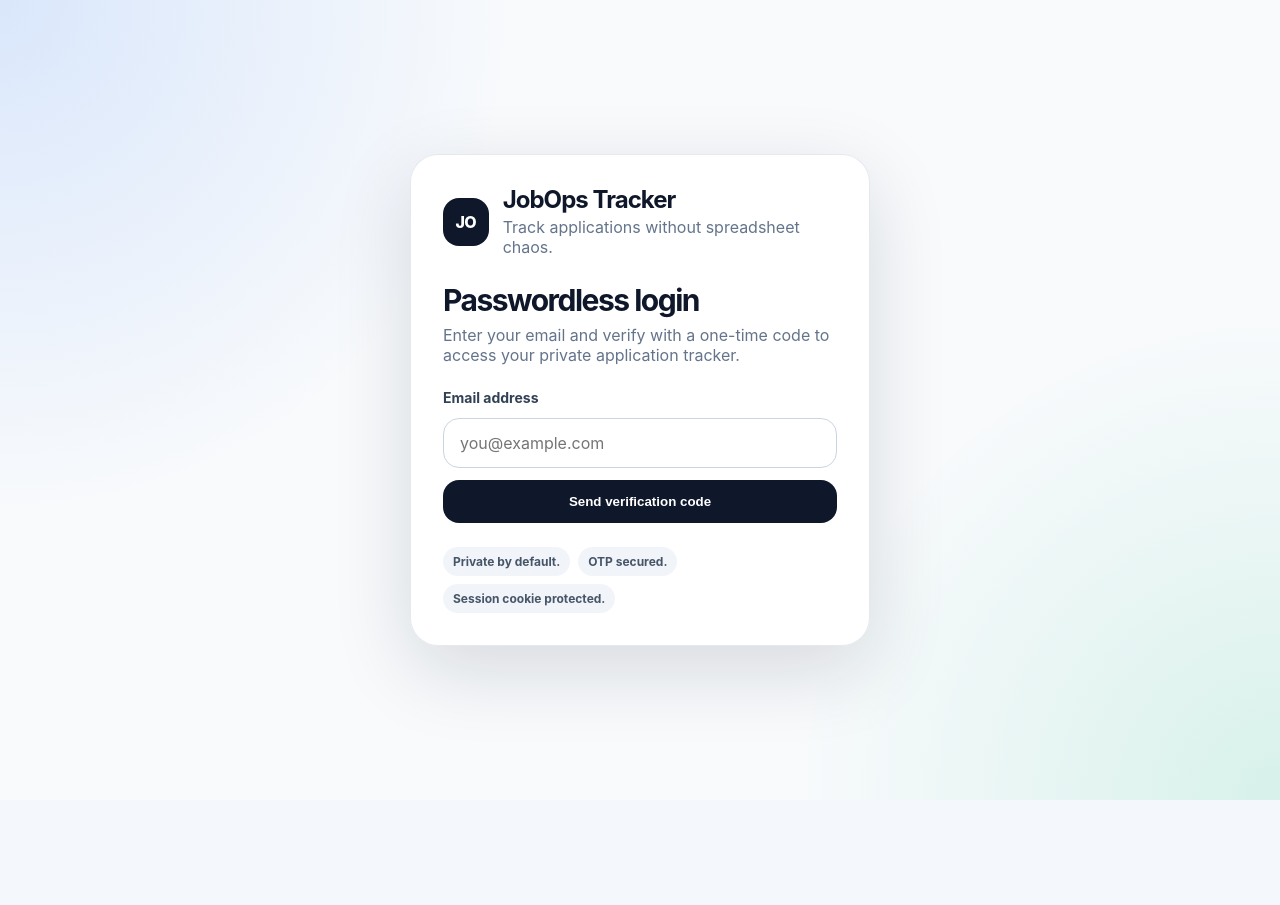
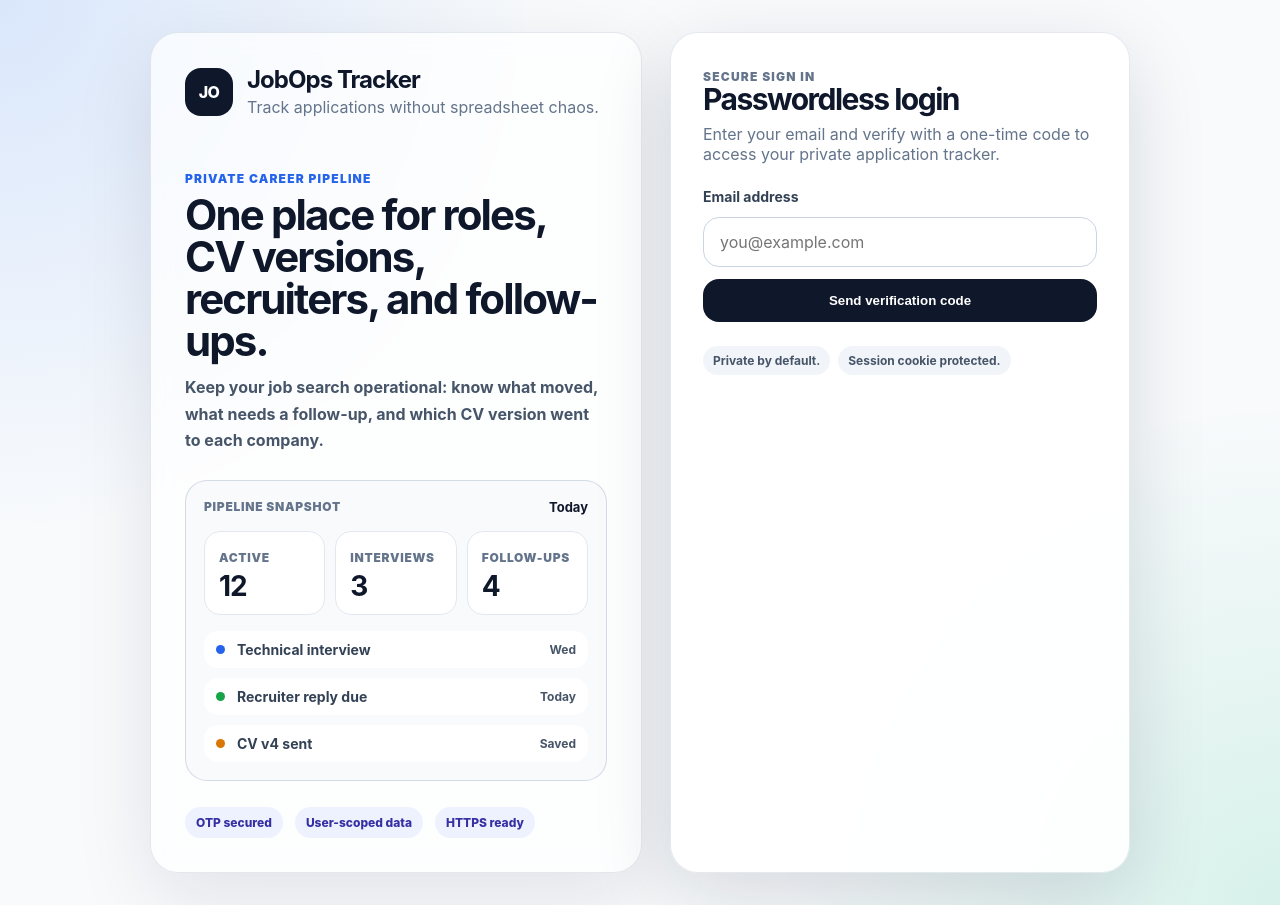
Before and after one commit to KrishnaTejaCheruku/jobops-tracker, a React (Vite) app in the folder apps/frontend/: page / in a window 1280 px wide. Before the commit the page ends 800 px from the top, so only its background shows below. Built offline with nearby package versions, Linux system fonts and the light colour scheme; no server answers.

Commit message:
fix: polish auth and empty states (#6)
* fix: polish auth and empty states

* test: update empty state assertion

```diff
--- a/apps/frontend/src/components/ApplicationsTable.jsx
+++ b/apps/frontend/src/components/ApplicationsTable.jsx
@@ -176,7 +176,21 @@ export default function ApplicationsTable({
             {applications.length === 0 && (
               <tr>
                 <td colSpan="8" className="empty">
-                  No applications match the current filters.
+                  <div className="empty-state">
+                    <div className="empty-state-icon" aria-hidden="true">
+                      JO
+                    </div>
+                    <h3>No applications in this view</h3>
+                    <p>
+                      Add your first role from the form, import a CSV, or clear filters
+                      if you expected existing applications here.
+                    </p>
+                    <div className="empty-state-steps">
+                      <span>Save role details</span>
+                      <span>Attach CV version</span>
+                      <span>Schedule follow-up</span>
+                    </div>
+                  </div>
                 </td>
               </tr>
             )}
--- a/apps/frontend/src/components/AuthGate.css
+++ b/apps/frontend/src/components/AuthGate.css
@@ -8,6 +8,28 @@
     radial-gradient(circle at bottom right, rgba(16, 185, 129, 0.14), transparent 32%),
     #f8fafc;
   color: #0f172a;
+}
+
+.auth-layout {
+  width: min(100%, 980px);
+  display: grid;
+  grid-template-columns: minmax(0, 1.15fr) minmax(360px, 460px);
+  gap: 28px;
+  align-items: stretch;
+}
+
+.auth-product {
+  min-width: 0;
+  display: flex;
+  flex-direction: column;
+  justify-content: space-between;
+  gap: 26px;
+  padding: 34px;
+  border: 1px solid rgba(148, 163, 184, 0.24);
+  border-radius: 28px;
+  background: rgba(255, 255, 255, 0.7);
+  box-shadow: 0 24px 80px rgba(15, 23, 42, 0.1);
+  backdrop-filter: blur(14px);
 }
 
 .auth-card {
@@ -35,7 +57,7 @@
   min-width: 0;
 }
 
-.auth-brand > div {
+.auth-brand > div:not(.auth-logo) {
   min-width: 0;
 }
 
@@ -73,12 +95,159 @@
   min-width: 0;
 }
 
+.auth-kicker {
+  margin: 0 0 8px;
+  color: #2563eb;
+  font-size: 12px;
+  font-weight: 900;
+  letter-spacing: 0.1em;
+  text-transform: uppercase;
+}
+
 .auth-copy h2 {
   margin: 0 0 8px;
   font-size: 30px;
   line-height: 1.05;
   letter-spacing: -0.05em;
   overflow-wrap: anywhere;
+}
+
+.auth-product-copy {
+  max-width: 560px;
+  min-width: 0;
+}
+
+.auth-product-copy h2 {
+  margin: 0 0 12px;
+  font-size: 42px;
+  line-height: 1;
+  letter-spacing: -0.045em;
+  overflow-wrap: anywhere;
+}
+
+.auth-product-copy p:last-child {
+  margin: 0;
+  color: #475569;
+  font-size: 16px;
+  font-weight: 650;
+  line-height: 1.65;
+  overflow-wrap: anywhere;
+}
+
+.auth-preview {
+  display: grid;
+  gap: 16px;
+  padding: 18px;
+  border: 1px solid rgba(203, 213, 225, 0.82);
+  border-radius: 22px;
+  background: rgba(248, 250, 252, 0.86);
+}
+
+.auth-preview-header,
+.auth-preview-list div,
+.auth-trust-row {
+  display: flex;
+  align-items: center;
+  justify-content: space-between;
+  gap: 12px;
+}
+
+.auth-preview-header span,
+.auth-preview-grid span {
+  color: #64748b;
+  font-size: 12px;
+  font-weight: 900;
+  letter-spacing: 0.06em;
+  text-transform: uppercase;
+}
+
+.auth-preview-header strong {
+  color: #0f172a;
+  font-size: 13px;
+}
+
+.auth-preview-grid {
+  display: grid;
+  grid-template-columns: repeat(3, 1fr);
+  gap: 10px;
+}
+
+.auth-preview-grid div {
+  min-width: 0;
+  padding: 14px;
+  border: 1px solid #e2e8f0;
+  border-radius: 16px;
+  background: white;
+}
+
+.auth-preview-grid strong {
+  display: block;
+  margin-top: 6px;
+  font-size: 28px;
+  line-height: 1;
+  letter-spacing: -0.04em;
+}
+
+.auth-preview-list {
+  display: grid;
+  gap: 10px;
+}
+
+.auth-preview-list div {
+  justify-content: flex-start;
+  min-width: 0;
+  padding: 10px 12px;
+  border-radius: 14px;
+  background: white;
+}
+
+.auth-preview-list p {
+  flex: 1;
+  min-width: 0;
+  margin: 0;
+  color: #334155;
+  font-size: 14px;
+  font-weight: 750;
+  overflow-wrap: anywhere;
+}
+
+.auth-preview-list strong {
+  color: #475569;
+  font-size: 12px;
+  white-space: nowrap;
+}
+
+.auth-dot {
+  width: 9px;
+  height: 9px;
+  flex: 0 0 auto;
+  border-radius: 999px;
+}
+
+.auth-dot-blue {
+  background: #2563eb;
+}
+
+.auth-dot-green {
+  background: #16a34a;
+}
+
+.auth-dot-amber {
+  background: #d97706;
+}
+
+.auth-trust-row {
+  justify-content: flex-start;
+  flex-wrap: wrap;
+}
+
+.auth-trust-row span {
+  border-radius: 999px;
+  background: #eef2ff;
+  color: #3730a3;
+  padding: 8px 11px;
+  font-size: 12px;
+  font-weight: 850;
 }
 
 .auth-form {
@@ -274,11 +443,38 @@
 @media (max-width: 640px) {
   .auth-page {
     padding: 16px;
+    justify-items: start;
+  }
+
+  .auth-layout {
+    width: calc(100vw - 32px);
+    max-width: 360px;
+    min-width: 0;
+    grid-template-columns: 1fr;
+    gap: 14px;
+  }
+
+  .auth-product {
+    display: block;
+    padding: 0;
+    border: 0;
+    border-radius: 0;
+    background: transparent;
+    box-shadow: none;
+    backdrop-filter: none;
+  }
+
+  .auth-product-copy,
+  .auth-preview,
+  .auth-trust-row {
+    display: none;
   }
 
   .auth-card {
-    width: min(340px, calc(100vw - 48px));
-    max-width: calc(100vw - 48px);
+    width: 100%;
+    max-width: none;
+    min-width: 0;
+    overflow: hidden;
     padding: 20px;
     border-radius: 20px;
   }
@@ -289,10 +485,16 @@
     margin-bottom: 24px;
   }
 
+  .auth-brand > div:not(.auth-logo) {
+    flex: 1;
+    max-width: 100%;
+  }
+
   .auth-logo {
     width: 46px;
     height: 46px;
     flex: 0 0 auto;
+    max-width: 46px;
   }
 
   .auth-brand h1 {
@@ -301,6 +503,12 @@
 
   .auth-copy h2 {
     font-size: 26px;
+  }
+
+  .auth-form,
+  .auth-form input,
+  .auth-form button {
+    min-width: 0;
   }
 
   .auth-user-bar {
--- a/apps/frontend/src/components/AuthGate.jsx
+++ b/apps/frontend/src/components/AuthGate.jsx
@@ -134,7 +134,8 @@ export default function AuthGate({ children }) {
   if (!user) {
     return (
       <div className="auth-page">
-        <section className="auth-card">
+        <section className="auth-layout" aria-label="JobOps Tracker login">
+          <div className="auth-product">
             <div className="auth-brand">
               <div className="auth-logo">JO</div>
               <div>
@@ -143,7 +144,65 @@ export default function AuthGate({ children }) {
               </div>
             </div>
 
+            <div className="auth-product-copy">
+              <p className="auth-kicker">Private career pipeline</p>
+              <h2>One place for roles, CV versions, recruiters, and follow-ups.</h2>
+              <p>
+                Keep your job search operational: know what moved, what needs a follow-up,
+                and which CV version went to each company.
+              </p>
+            </div>
+
+            <div className="auth-preview" aria-hidden="true">
+              <div className="auth-preview-header">
+                <span>Pipeline snapshot</span>
+                <strong>Today</strong>
+              </div>
+
+              <div className="auth-preview-grid">
+                <div>
+                  <span>Active</span>
+                  <strong>12</strong>
+                </div>
+                <div>
+                  <span>Interviews</span>
+                  <strong>3</strong>
+                </div>
+                <div>
+                  <span>Follow-ups</span>
+                  <strong>4</strong>
+                </div>
+              </div>
+
+              <div className="auth-preview-list">
+                <div>
+                  <span className="auth-dot auth-dot-blue" />
+                  <p>Technical interview</p>
+                  <strong>Wed</strong>
+                </div>
+                <div>
+                  <span className="auth-dot auth-dot-green" />
+                  <p>Recruiter reply due</p>
+                  <strong>Today</strong>
+                </div>
+                <div>
+                  <span className="auth-dot auth-dot-amber" />
+                  <p>CV v4 sent</p>
+                  <strong>Saved</strong>
+                </div>
+              </div>
+            </div>
+
+            <div className="auth-trust-row">
+              <span>OTP secured</span>
+              <span>User-scoped data</span>
+              <span>HTTPS ready</span>
+            </div>
+          </div>
+
+          <div className="auth-card">
             <div className="auth-copy">
+              <p className="auth-kicker">Secure sign in</p>
               <h2>Passwordless login</h2>
               <p>
                 Enter your email and verify with a one-time code to access your
@@ -228,8 +287,8 @@ export default function AuthGate({ children }) {
 
             <div className="auth-footer">
               <span>Private by default.</span>
-            <span>OTP secured.</span>
               <span>Session cookie protected.</span>
+            </div>
           </div>
         </section>
       </div>
--- a/apps/frontend/src/styles.css
+++ b/apps/frontend/src/styles.css
@@ -605,6 +605,62 @@ td small {
   padding: 32px;
 }
 
+.empty-state {
+  width: min(100%, 560px);
+  display: grid;
+  justify-items: center;
+  gap: 12px;
+  margin: 0 auto;
+  padding: 10px 0 6px;
+}
+
+.empty-state-icon {
+  width: 48px;
+  height: 48px;
+  display: grid;
+  place-items: center;
+  border-radius: 16px;
+  background: var(--blue-soft);
+  color: var(--blue);
+  font-size: 13px;
+  font-weight: 950;
+}
+
+.empty-state h3 {
+  margin: 0;
+  color: var(--text);
+  font-size: 18px;
+  line-height: 1.2;
+  letter-spacing: -0.02em;
+  text-transform: none;
+}
+
+.empty-state p {
+  max-width: 460px;
+  margin: 0;
+  color: var(--muted);
+  font-size: 14px;
+  font-weight: 700;
+  line-height: 1.55;
+}
+
+.empty-state-steps {
+  display: flex;
+  flex-wrap: wrap;
+  justify-content: center;
+  gap: 8px;
+  margin-top: 4px;
+}
+
+.empty-state-steps span {
+  border-radius: 999px;
+  background: var(--card-soft);
+  color: #475467;
+  padding: 7px 10px;
+  font-size: 12px;
+  font-weight: 850;
+}
+
 .cv-card,
 .followup-card {
   margin-bottom: 24px;
@@ -796,6 +852,14 @@ td small {
   .card-header {
     padding-left: 16px;
     padding-right: 16px;
+  }
+
+  .empty {
+    padding: 24px 16px;
+  }
+
+  .empty-state {
+    align-items: center;
   }
 }
 
```
Also changed, not shown: 1 other file (tests, documents, lock files or other folders). Lines whose indentation alone changed are shown as unchanged.
